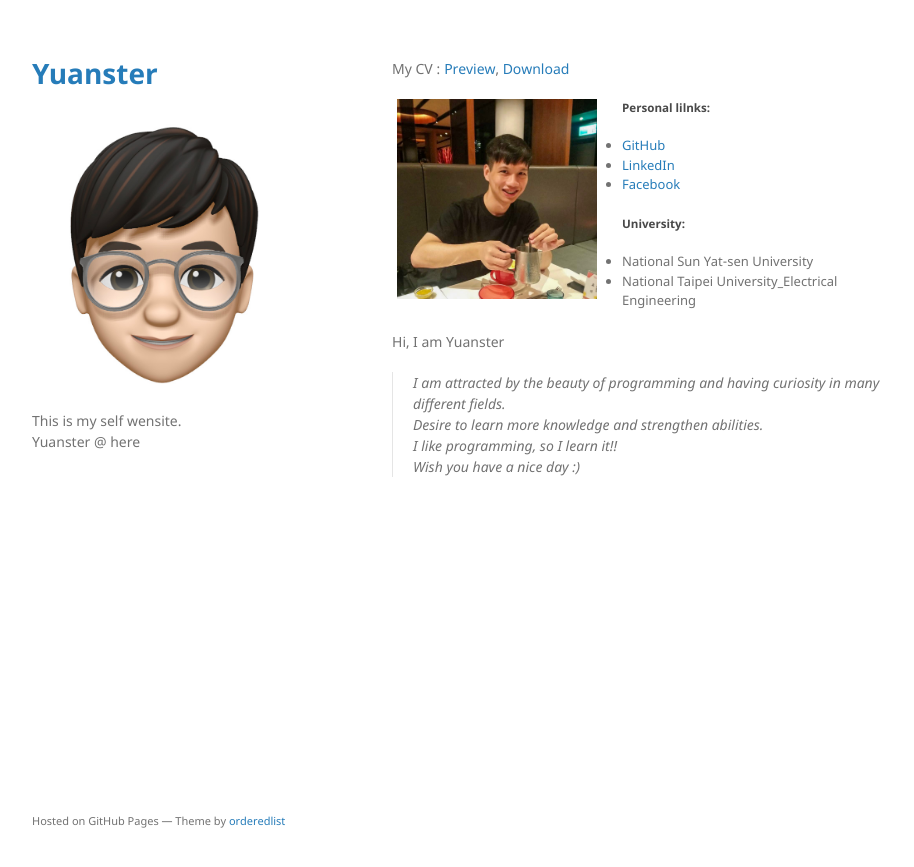
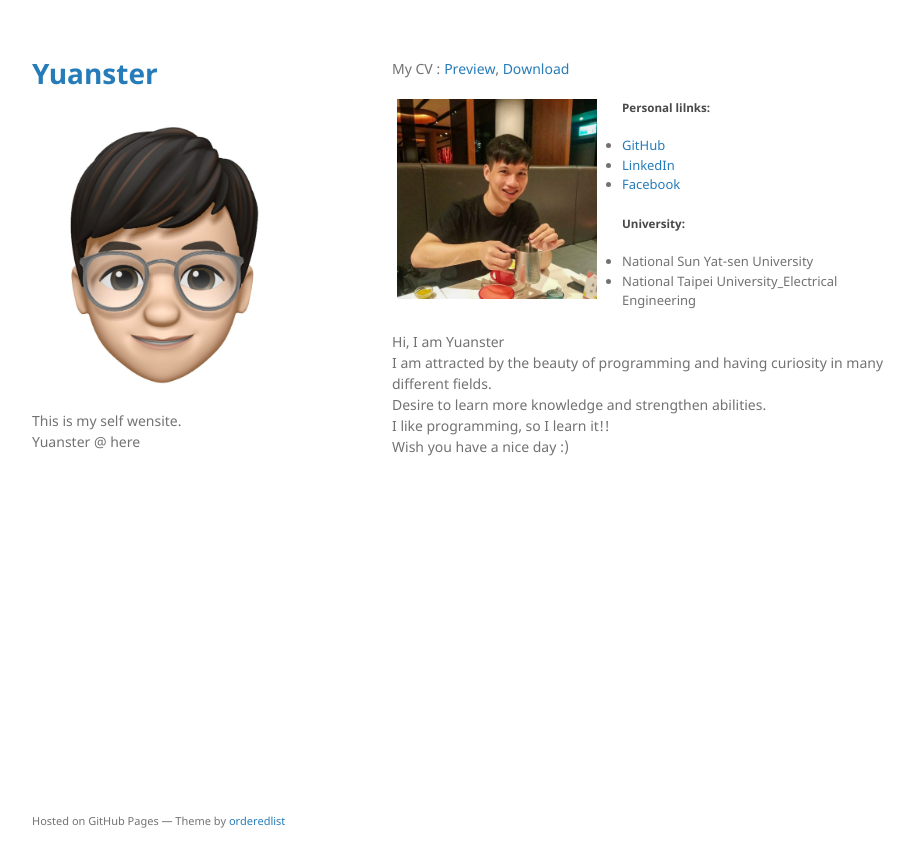
Before and after one commit to YaoyuanHsu/YaoyuanHsu.github.io, a Jekyll site: the page built from index.md, in a window 1280 px wide. Shown: the top 867 px of the page, without its empty margins (178-1092 px from the left). Built offline with Jekyll 4.4.1, drawn with Linux system fonts in a browser that asks for light colours.

```diff
--- a/index.md
+++ b/index.md
@@ -38,7 +38,7 @@ My CV : [Preview](./docs/CV.pdf), <a href="https://github.com/YaoyuanHsu/Yuanste
 </div>
 
 Hi, I am Yuanster
-> I am attracted by the beauty of programming and having curiosity in many different fields.
-> Desire to learn more knowledge and strengthen abilities.
-> I like programming, so I learn it!!
-> Wish you have a nice day :)
+    I am attracted by the beauty of programming and having curiosity in many different fields.
+    Desire to learn more knowledge and strengthen abilities.
+    I like programming, so I learn it!!
+    Wish you have a nice day :)
```
